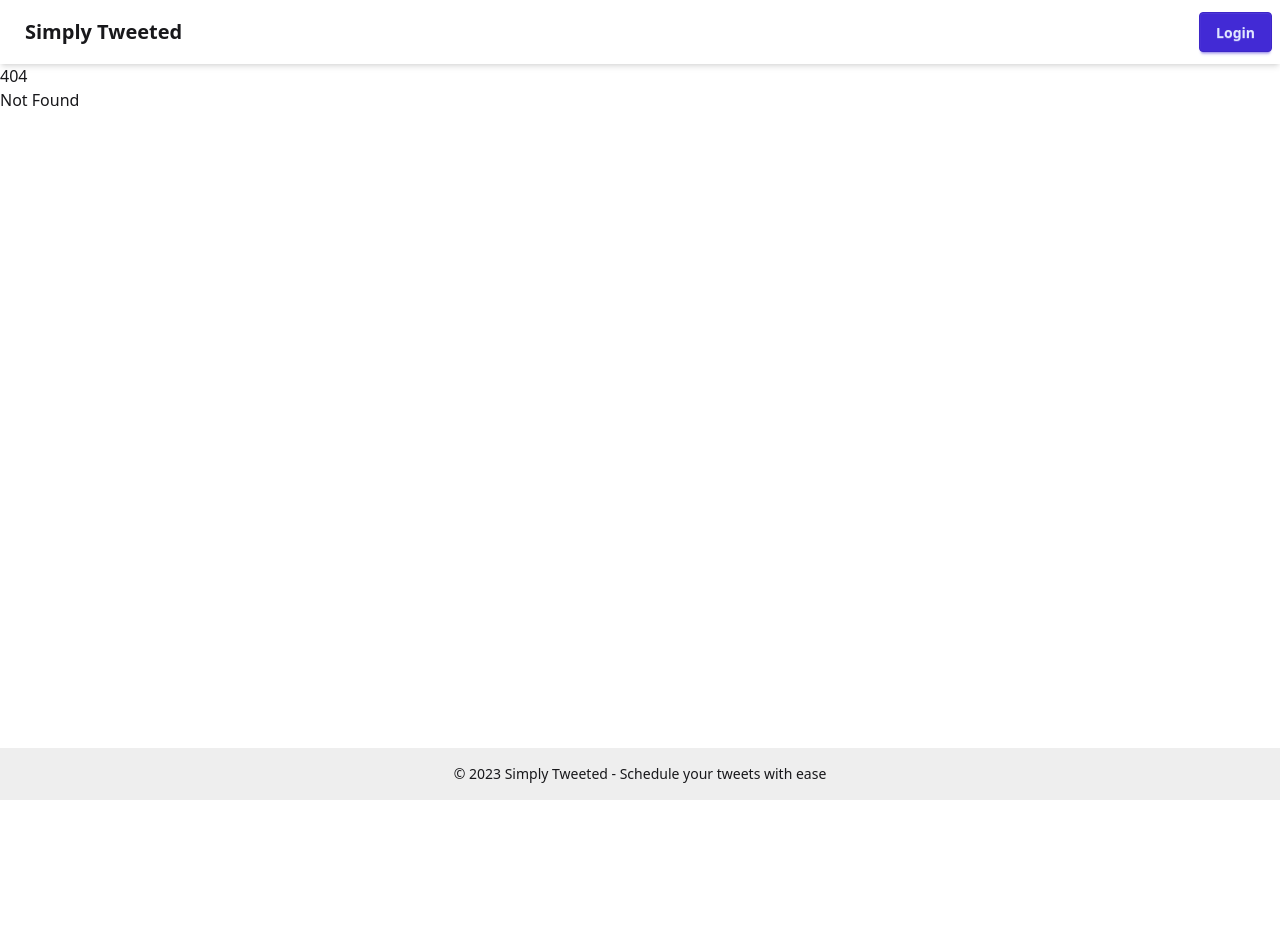
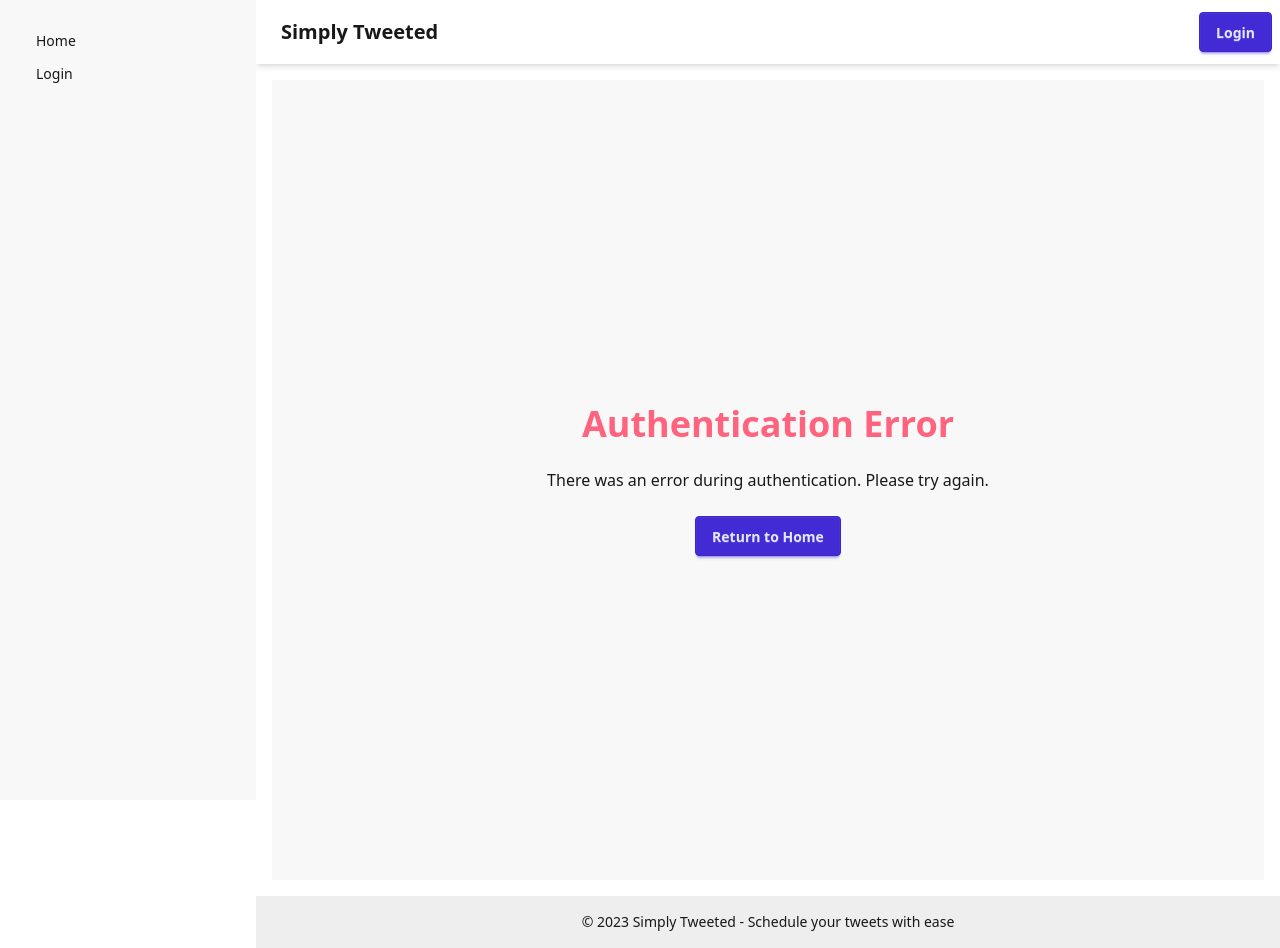
Before and after one commit to timotme/SimplyTweeted, a SvelteKit app in the folder app/simply-tweeted-app/: page /auth/error in a window 1280 px wide. Before the commit this address had no page. Before the commit the page ends 800 px from the top, so only its background shows below. Built offline with nearby package versions, Linux system fonts and the light colour scheme.

Commit message:
add auth and clean layout

```diff
--- a/app/simply-tweeted-app/src/auth.ts
+++ b/app/simply-tweeted-app/src/auth.ts
@@ -1,7 +1,23 @@
-
 import { SvelteKitAuth } from "@auth/sveltekit"
 import Twitter from "@auth/sveltekit/providers/twitter"
+import { ALLOWED_TWITTER_ACCOUNTS } from "$env/static/private";
+
+// List of allowed Twitter account usernames/IDs
+const allowedAccounts = ALLOWED_TWITTER_ACCOUNTS.split(',').map(account => account.trim());
 
 export const { handle, signIn, signOut } = SvelteKitAuth({
   providers: [Twitter],
+  callbacks: {
+    async signIn({ account, profile }) {
+
+      if (account?.provider === 'twitter') {
+        const twitterUsername = (profile?.data as { username: string })?.username || '';
+        // Allow if the Twitter username or ID is in our allowed list
+        return allowedAccounts.includes(twitterUsername)
+      }
+
+      // Deny other providers by default
+      return false;
+    },
+  }
 })
--- a/app/simply-tweeted-app/src/routes/+layout.svelte
+++ b/app/simply-tweeted-app/src/routes/+layout.svelte
@@ -6,9 +6,15 @@
 	let { children } = $props();
 </script>
 
-<div class="min-h-screen flex flex-col">
+<div class="drawer lg:drawer-open">
+	<input id="my-drawer" type="checkbox" class="drawer-toggle" />
+
+	<div class="drawer-content flex flex-col">
 		<header class="navbar bg-base-100 shadow-md">
 			<div class="navbar-start">
+				<label for="my-drawer" class="btn btn-square btn-ghost lg:hidden">
+					<svg xmlns="http://www.w3.org/2000/svg" fill="none" viewBox="0 0 24 24" class="inline-block w-5 h-5 stroke-current"><path stroke-linecap="round" stroke-linejoin="round" stroke-width="2" d="M4 6h16M4 12h16M4 18h16"></path></svg>
+				</label>
 				<a href="/" class="btn btn-ghost text-xl">Simply Tweeted</a>
 			</div>
 			<div class="navbar-end">
@@ -31,7 +37,7 @@
 			</div>
 		</header>
 
-	<main class="flex-grow">
+		<main class="flex-grow p-4">
 			{@render children()}
 		</main>
 
@@ -41,3 +47,39 @@
 			</div>
 		</footer>
 	</div>
+
+	<div class="drawer-side">
+		<label for="my-drawer" aria-label="close sidebar" class="drawer-overlay"></label>
+		<div class="menu p-4 w-64 min-h-full bg-base-200 text-base-content flex flex-col">
+			<div>
+				<ul class="menu">
+					<li><a href="/">Home</a></li>
+					{#if $page.data.session}
+						<li><a href="/post">Schedule a Tweets</a></li>
+						<li><a href="/tweets">Tweets History</a></li>
+					{:else}
+						<li><a href="/login">Login</a></li>
+					{/if}
+				</ul>
+			</div>
+
+			{#if $page.data.session}
+				<div class="mt-auto border-t pt-4">
+					<div class="flex items-center gap-3 mb-3">
+						<div class="avatar">
+							<div class="w-10 rounded-full">
+								<img src={$page.data.session.user?.image || 'https://via.placeholder.com/40'} alt="Profile" />
+							</div>
+						</div>
+						<div class="font-medium">
+							{$page.data.session.user?.name || 'User'}
+						</div>
+					</div>
+					<button on:click={() => signOut()} class="btn btn-error btn-sm w-full">
+						Sign out
+					</button>
+				</div>
+			{/if}
+		</div>
+	</div>
+</div>
--- /dev/null
+++ b/app/simply-tweeted-app/src/routes/auth/error/+page.svelte
@@ -0,0 +1,19 @@
+<script lang="ts">
+    import { page } from '$app/stores';
+</script>
+
+<div class="hero bg-base-200 min-h-screen">
+    <div class="hero-content text-center">
+        <div class="max-w-md">
+            <h1 class="text-4xl font-bold text-error">Authentication Error</h1>
+            <p class="py-6">
+                {#if $page.url.searchParams.get('error') === 'AccessDenied'}
+                    Your account is not authorized to use this application.
+                {:else}
+                    There was an error during authentication. Please try again.
+                {/if}
+            </p>
+            <a href="/" class="btn btn-primary">Return to Home</a>
+        </div>
+    </div>
+</div>
```
Also changed, not shown: 1 other file (tests, documents, lock files or other folders). Lines whose indentation alone changed are shown as unchanged.
